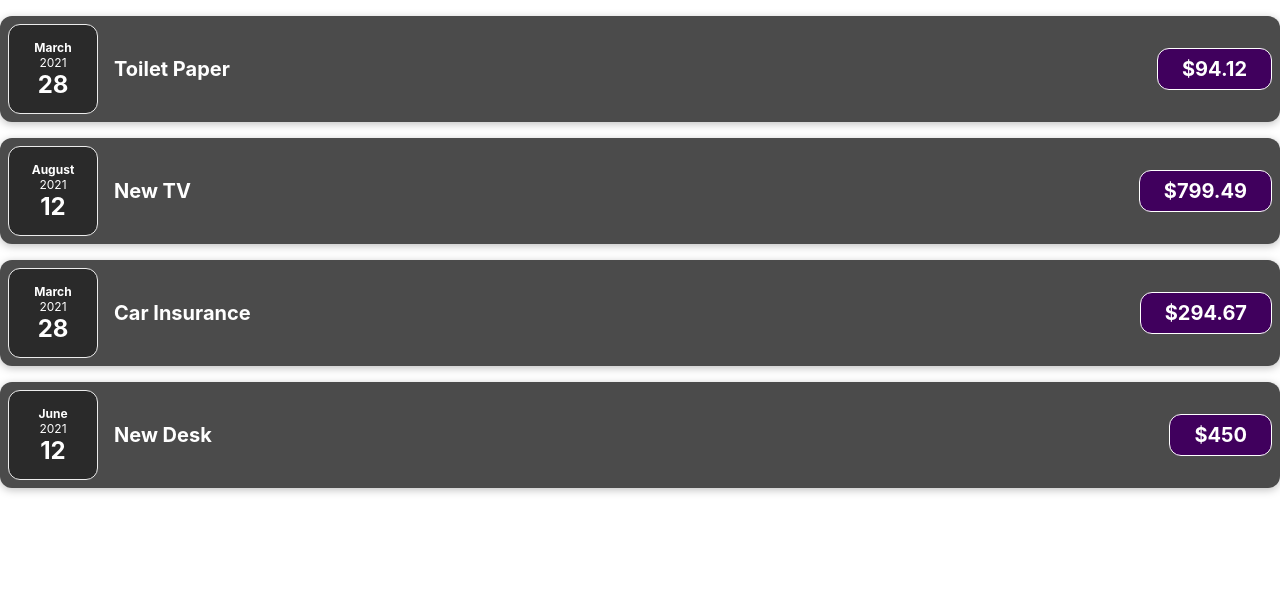
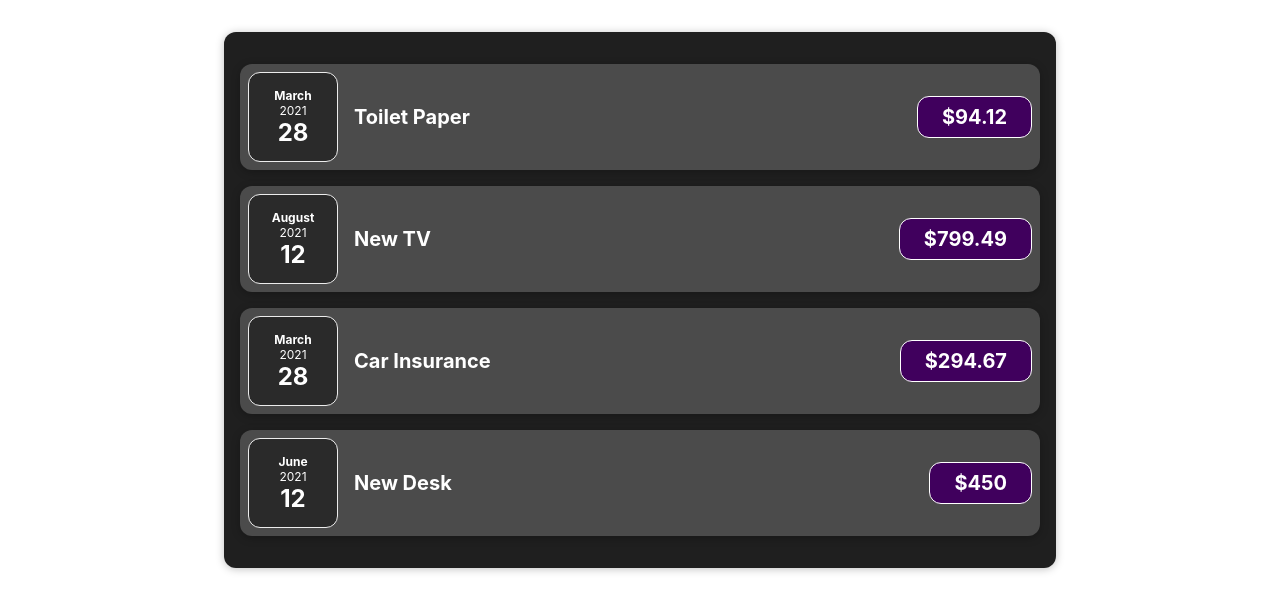
Before and after one commit to hertermat/expense-guide, a React (Create React App) app: page / in a window 1280 px wide. Shown: the top 612 px of the page. Built offline with nearby package versions, Linux system fonts and the light colour scheme.

Commit message:
Adding Expenses component to make App.js cleaner

```diff
--- a/src/App.js
+++ b/src/App.js
@@ -1,6 +1,6 @@
 import logo from './logo.svg';
 import './App.css';
-import ExpenseItem from './components/ExpenseItem';
+import Expenses from './components/Expenses';
 
 function App() {
   const expenses = [
@@ -10,28 +10,8 @@ function App() {
     {id: 'e4', title: 'New Desk', amount: 450, date: new Date(2021, 5,12)}
   ];
   return (
-    <div>
-      <ExpenseItem
-      title = {expenses[0].title}
-      amount = {expenses[0].amount}
-      date = {expenses[0].date}
-       />
-      <ExpenseItem
-      title = {expenses[1].title}
-      amount = {expenses[1].amount}
-      date = {expenses[1].date}
-       />
-      <ExpenseItem
-      title = {expenses[2].title}
-      amount = {expenses[2].amount}
-      date = {expenses[2].date}
-      ></ExpenseItem>
-      <ExpenseItem
-      title = {expenses[3].title}
-      amount = {expenses[3].amount}
-      date = {expenses[3].date}
-       />
-    </div>
+    <Expenses items={expenses}></Expenses>
+
   );
 }
 
--- /dev/null
+++ b/src/components/Expenses.css
@@ -0,0 +1,9 @@
+.expenses {
+    padding: 1rem;
+    background-color: rgb(31, 31, 31);
+    margin: 2rem auto;
+    width: 50rem;
+    max-width: 95%;
+    border-radius: 12px;
+    box-shadow: 0 1px 8px rgba(0, 0, 0, 0.25);
+  }
--- /dev/null
+++ b/src/components/Expenses.js
@@ -0,0 +1,39 @@
+import './Expenses.css';
+import ExpenseItem from './ExpenseItem';
+
+
+
+
+
+function Expenses(props){
+
+    return <div className='expenses'>
+        <ExpenseItem
+      title = {props.items[0].title}
+      amount = {props.items[0].amount}
+      date = {props.items[0].date}
+       />
+      <ExpenseItem
+      title = {props.items[1].title}
+      amount = {props.items[1].amount}
+      date = {props.items[1].date}
+       />
+      <ExpenseItem
+      title = {props.items[2].title}
+      amount = {props.items[2].amount}
+      date = {props.items[2].date}
+      ></ExpenseItem>
+      <ExpenseItem
+      title = {props.items[3].title}
+      amount = {props.items[3].amount}
+      date = {props.items[3].date}
+       />
+    </div>
+
+
+
+
+
+}
+
+export default Expenses;
```
